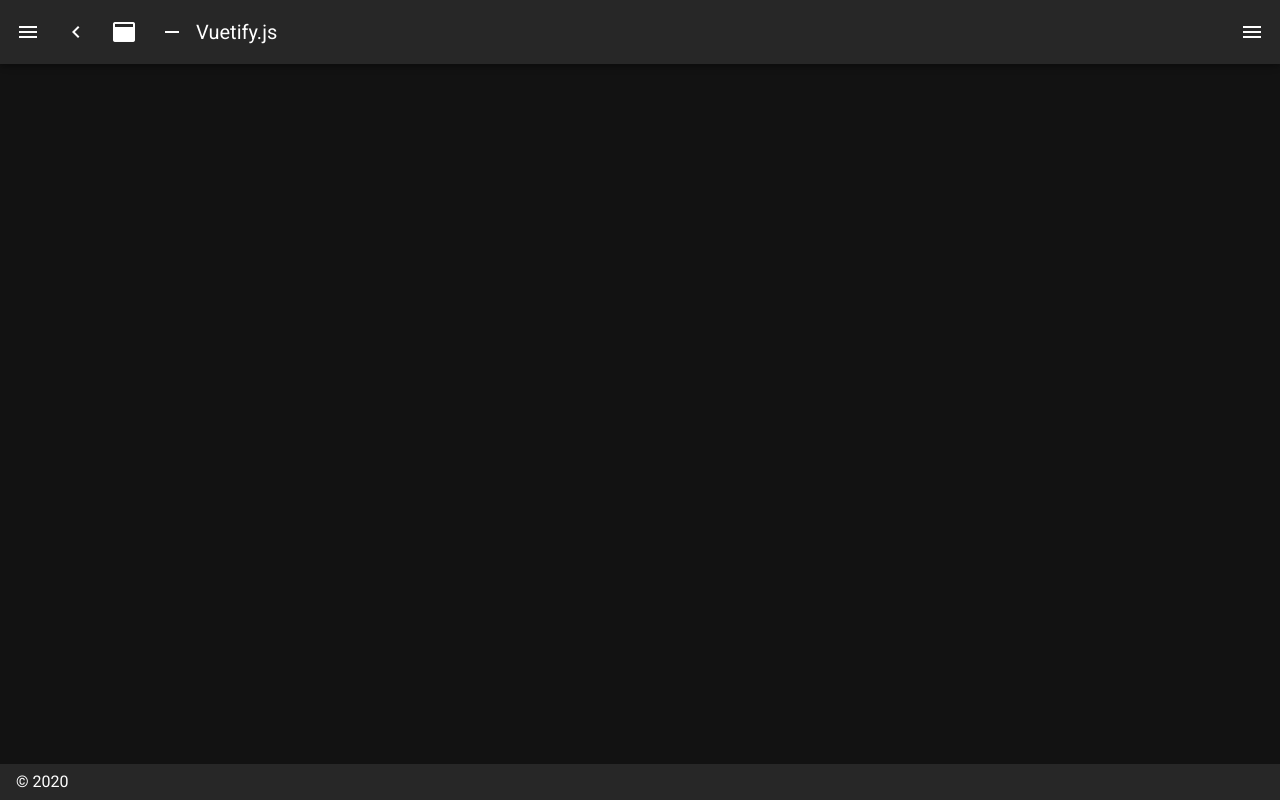
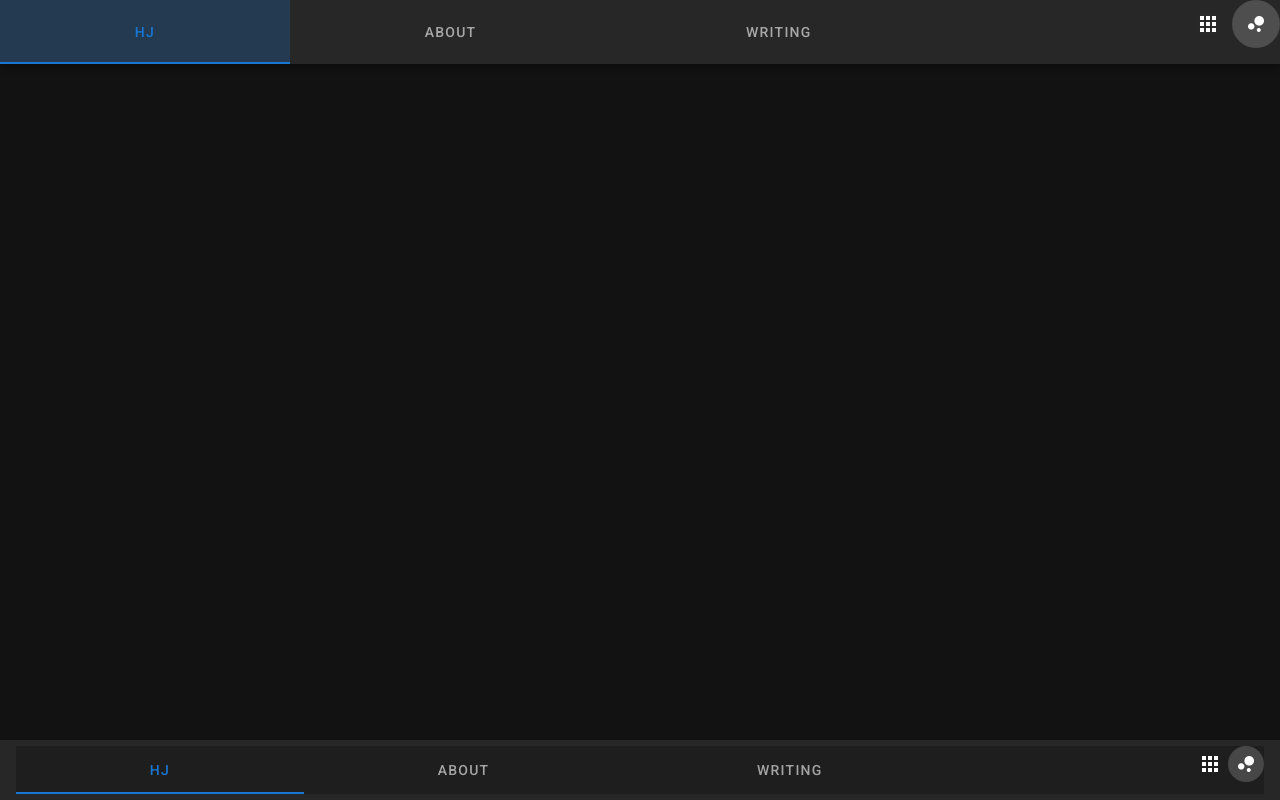
Before and after one commit to henryjin3/henryjin-dev, a Nuxt app: page /inspire in a window 1280 px wide. Before the commit this address had no page. Built offline with nearby package versions, Linux system fonts and the light colour scheme.

Commit message:
prototype nav bar

```diff
--- a/layouts/default.vue
+++ b/layouts/default.vue
@@ -1,93 +1,26 @@
 <template>
   <v-app dark>
-    <v-navigation-drawer
-      v-model="drawer"
-      :mini-variant="miniVariant"
-      :clipped="clipped"
-      fixed
-      app
-    >
-      <v-list>
-        <v-list-item
-          v-for="(item, i) in items"
-          :key="i"
-          :to="item.to"
-          router
-          exact
-        >
-          <v-list-item-action>
-            <v-icon>{{ item.icon }}</v-icon>
-          </v-list-item-action>
-          <v-list-item-content>
-            <v-list-item-title v-text="item.title" />
-          </v-list-item-content>
-        </v-list-item>
-      </v-list>
-    </v-navigation-drawer>
-    <v-app-bar :clipped-left="clipped" fixed app>
-      <v-app-bar-nav-icon @click.stop="drawer = !drawer" />
-      <v-btn icon @click.stop="miniVariant = !miniVariant">
-        <v-icon>mdi-{{ `chevron-${miniVariant ? 'right' : 'left'}` }}</v-icon>
-      </v-btn>
-      <v-btn icon @click.stop="clipped = !clipped">
-        <v-icon>mdi-application</v-icon>
-      </v-btn>
-      <v-btn icon @click.stop="fixed = !fixed">
-        <v-icon>mdi-minus</v-icon>
-      </v-btn>
-      <v-toolbar-title v-text="title" />
-      <v-spacer />
-      <v-btn icon @click.stop="rightDrawer = !rightDrawer">
-        <v-icon>mdi-menu</v-icon>
-      </v-btn>
+    <v-app-bar fixed app>
+      <Nav />
     </v-app-bar>
+
     <v-content>
       <v-container>
         <nuxt />
       </v-container>
     </v-content>
-    <v-navigation-drawer v-model="rightDrawer" :right="right" temporary fixed>
-      <v-list>
-        <v-list-item @click.native="right = !right">
-          <v-list-item-action>
-            <v-icon light>
-              mdi-repeat
-            </v-icon>
-          </v-list-item-action>
-          <v-list-item-title>Switch drawer (click me)</v-list-item-title>
-        </v-list-item>
-      </v-list>
-    </v-navigation-drawer>
-    <v-footer :fixed="fixed" app>
-      <span>&copy; {{ new Date().getFullYear() }}</span>
+    <v-footer>
+      <Nav />
     </v-footer>
   </v-app>
 </template>
 
 <script>
+import Nav from './nav';
+
 export default {
-  data() {
-    return {
-      clipped: false,
-      drawer: false,
-      fixed: false,
-      items: [
-        {
-          icon: 'mdi-apps',
-          title: 'Welcome',
-          to: '/'
-        },
-        {
-          icon: 'mdi-chart-bubble',
-          title: 'Inspire',
-          to: '/inspire'
-        }
-      ],
-      miniVariant: false,
-      right: true,
-      rightDrawer: false,
-      title: 'Vuetify.js'
-    }
+  components: {
+    Nav
   }
-}
+};
 </script>
--- /dev/null
+++ b/layouts/nav.vue
@@ -0,0 +1,33 @@
+<template>
+  <v-tabs grow>
+    <v-tab>HJ</v-tab>
+    <v-tab>About</v-tab>
+    <v-tab>Writing</v-tab>
+    <v-spacer />
+    <v-btn icon v-for="(item, i) in items" :key="i" :to="item.to">
+      <v-icon>{{ item.icon }}</v-icon>
+    </v-btn>
+  </v-tabs>
+</template>
+
+<script>
+export default {
+  name: 'nav',
+  data() {
+    return {
+      items: [
+        {
+          icon: 'mdi-apps',
+          title: 'Welcome',
+          to: '/'
+        },
+        {
+          icon: 'mdi-chart-bubble',
+          title: 'Inspire',
+          to: '/inspire'
+        }
+      ]
+    };
+  }
+};
+</script>
```
Also changed, not shown: layouts/error.vue (+4 -4 lines).
